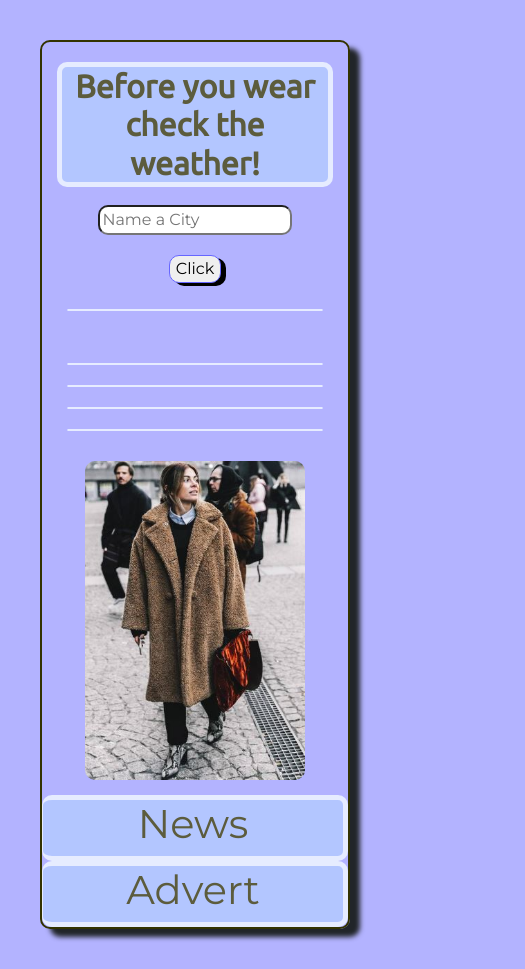
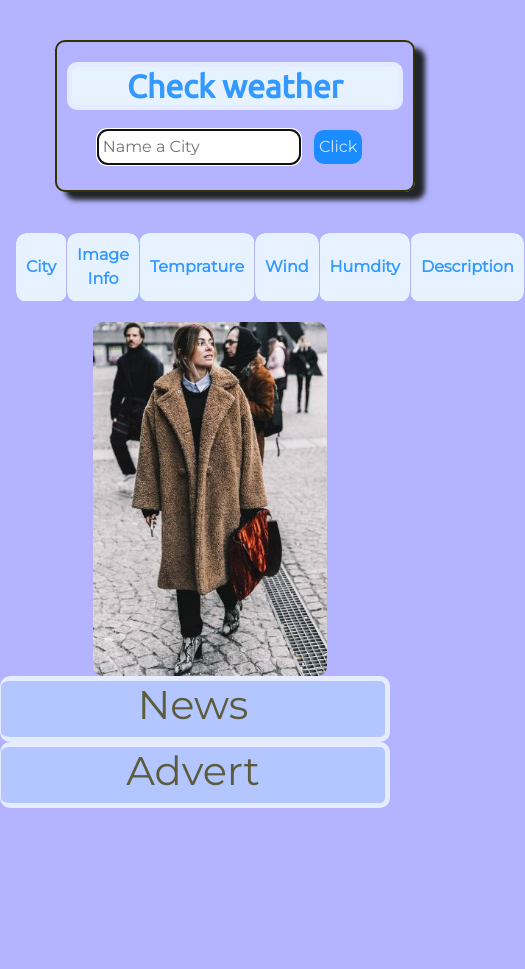
Before and after one commit to dawityab/weather_API, a plain HTML site: page index.html in a window 390 px wide. Shown: the whole page, 525 px wide, since content can reach past the window. After the commit the page ends 844 px from the top, so only its background shows below. Drawn offline with nearby package versions, Linux system fonts and the light colour scheme.

Commit message:
Final weather APi

```diff
--- a/index.html
+++ b/index.html
@@ -25,23 +25,42 @@
 </head>
 
 <body>
-
+ <div class="container-fluid">
 <section id="search">
 
- <div class="container-fluid">
 
- <div class="row">
-      <div class=" weather-coln col-lg-3 col-md-3 col-sm-12 ">
-<h2 class="title">Before you wear check the weather!</h2>
 
-<input  class="input-type" type="text" placeholder="Name a City" required>
+
+      <div>
+<h2 class="title">Check weather</h2>
+
+<input  class="input-type" type="text" placeholder="Name a City">
 
 
 
 <button type="submit" class="submit-btn">Click</button>
+<button type="submit" class="back-btn">Back to input</button>
 
-<p class="notify"></p>
-<div class="weather_result">
+
+<p id="notify"></p>
+</div>
+
+</section>
+
+<section>
+<table class="table-name" align="center">
+  <tr class="table-row">
+    <th class="table-head">City</th>
+     <th class="table-head">Image Info</th>
+      <th class="table-head">Temprature</th>
+       <th class="table-head">Wind</th>
+        <th class="table-head">Humdity</th>
+         <th class="table-head">Description</th>
+  </tr>
+</table>
+
+
+ <!-- <div class="weather_result">
 
 <h2 class="city"> </h2>
 <img class="icon" >
@@ -49,26 +68,28 @@
 <h6 class="wind"> </h6>
 <h6 class="humdity"> </h6>
 <h6 class="description"></h6>
-</div>
-
- <button type="submit" class="new-search">Click here for new search</button>
+</div>  -->
+</section>
+<section>
+ <!-- <button type="submit" class="new-search">Click here for new search</button>  -->
 
 </div>
 
 
-      <div class="col-lg-3 col-md-3 col-sm-12 ">
+      <div class="image-align">
  <img class="weather-wearing" src="image/pic-1.jpg" alt="weather-wearing">
       </div>
-      <div class="news col-lg-3 col-md-3 col-sm-12">
+      <div class="news ">
         <h1>News</h1>
       </div>
-       <div class="advert col-lg-3 col-md-3 col-sm-12">
+       <div class="advert">
         <h1>Advert</h1>
       </div>
     </div>
+</section>
+</div>
 
- </div>
-</section>
+
 <script type="text/javascript" src="scripting1.js" ></script>
 
 </body>
--- a/scripting1.js
+++ b/scripting1.js
@@ -1,5 +1,5 @@
 
-$('.new-search').hide();
+// //Adding click and key press  event listner for Click function
 
 document.querySelector('.submit-btn').addEventListener("click",weatherInfo);
 
@@ -10,22 +10,53 @@ document.addEventListener('keypress', function(event){
 
 	}
 });
+	//Adding click event listner for Click function
+document.querySelector('.submit-btn').addEventListener("click",Clicking);
+
+	//Adding click event listner for backToInit function
+document.querySelector('.back-btn').addEventListener("click",backTOinput);
+function Clicking(){
+	var city= document.querySelector('.input-type').value;
+	if(!city)
+	{
+
+		var message = "* Please fill the require input before you click";
+
+		console.log(message);
+		//alert('* Please fill the require input.');
+		$('#notify').append(message);
+		if(message){
+			$('.submit-btn').hide();
+			$('.back-btn').show();
+			$('.input-type').show();
+
+			$('.input-type').focus();
+
+
+		}
+		return -1;
+	}
+
+
+}
+
+Clicking();
 
 function weatherInfo(){
+	//Initalizing a row
+	var row = 1;
 	$('.input-type').show();
-	document.querySelector('.input-type').focus();
-
+	$('.input-type').focus();
+	// $('.submit-btnn').hide();
+	//Geting an input value
 	var city= document.querySelector('.input-type').value;
-
-	var empty = "";
-	if (city)
-	{
-
-		$.getJSON("https://api.openweathermap.org/data/2.5/weather?q="+city+"&units=metric&appid=b7cc5077d2f29668e2d6976ed0b44f8f",function(data){
 
 
 
-
+	if (city)
+	{
+		//Geting data form the API
+		$.getJSON("https://api.openweathermap.org/data/2.5/weather?q="+city+"&units=metric&appid=b7cc5077d2f29668e2d6976ed0b44f8f",function(data){
 
 			var temp= data.main.temp;
 			var wind = data.wind.speed;
@@ -33,58 +64,60 @@ function weatherInfo(){
 			var description = data.weather[0].description;
 			var icon = "http://openweathermap.org/img/w/" + data.weather[0].icon + ".png";
 
+			//consoling the data
+			console.log(data);
+			//Inserting row and celles in a table
+			var table = document.querySelector('.table-name');
+			var tableRow = table.insertRow(row);
+			var cell1 = tableRow.insertCell(0);
+			var cell2 = tableRow.insertCell(1);
+			var cell3 = tableRow.insertCell(2);
+			var cell4 = tableRow.insertCell(3);
+			var cell5 = tableRow.insertCell(4);
+			var cell6 = tableRow.insertCell(5);
+
+			//Printing a data on the browser
+			cell1.append(city);
+			var image = new Image();
+			image.src = icon;
+			cell2.appendChild(image);
+			cell3.append((Math.round (temp)) + '.°C' );
+			cell4.append((Math.round (wind)) + ".km/h");
+			cell5.append((Math.round (humidity)) + ".g/m3");
+			cell6.append(description);
 
 
-			console.log(data);
-
-
-			$(".city").append(city);
-			$(".icon").attr("src",icon);
-			$(".temp").unbind().append(" Temp " + (Math.round (temp)) + '.'+ '&deg;C');
-			$(".wind").append("Wind  " + (Math.round (wind)) + ".km/h");
-			$(".humdity").append("Humdity " + (Math.round (humidity)) + ".g/m3");
-			$(".description").append(  description);
-			$(".new-search").show();
-			$('.input-type').hide();
-			$('.submit-btn').hide();
-
+			//Increment new row
+			row ++;
+			// Calling the init function
 			init();
 
 
 
-		});
+			});
 
 
 	}
 
-	else if(city == empty)
-	{
+
+}
 
 
-alert('Please put the city and Click.');
-
-
-}
-}
-
+// To make the input field empty
 function init(){
 	document.querySelector('.input-type').value = "";
 
 }
 
-document.querySelector('.new-search').addEventListener("click",removeResult);
+// To go back to the input
+function backTOinput(){
+	$('.back-btn').hide();
+	$('#notify').empty();
+	$('.submit-btn').show();
+
+	$('.input-type').show();
+	$('.input-type').focus();
 
 
-function removeResult(){
-	$(".city").empty();
-	$(".icon").attr('src','');
-	$(".temp").empty();
-	$(".wind").empty();
-	$(".humdity").empty();
-	$(".description").empty();
-	$(".new-search").hide();
-	$('.input-type').show();
-	$('.submit-btn').show();
 }
-
-removeResult();
+backTOinput();
--- a/stylesheets.css
+++ b/stylesheets.css
@@ -1,28 +1,41 @@
 body{
 	background-color: #b3b3ff;
 	font-family: Montserrat;
+	width: 100%;
 }
 h2,h4{
-	color:#5c5c3d;
+	color:#3399ff;
 	font-family: 'Ubuntu', sans-serif;
 	font-weight: bold;
 	text-align: center;
 	border-radius: 10px;
-	border: solid 1px #e6ecff;
-	background-color: #b3c6ff;
+	border: solid 1px #e6f2ff;
+	/*background-color: #e6f2ff;*/
 	/*font-size: 2.5rem;*/
+
+}
 }
 h6{
 	font-family: 'Ubuntu', sans-serif;
 	font-weight: bold;
 }
+section{
+	text-align: center;
+}
+tr,th,td {
+	border: solid 1px#b3b3ff;
+	background-color:  #1a8cff;
+	color:white;
+	border-radius: 10px;
+}
 .title{
 	border-radius: 10px;
 	border: solid 5px #e6ecff;
-	background-color: #b3c6ff;
+	background-color: #e6f2ff;;
+	margin: 10px;
 	margin-top: 20px;
-	bottom: 10px;
-
+	/*bottom: 10px;*/
+	text-align: center;
 }
 #search{
 	text-align: center;
@@ -30,46 +43,58 @@ h6{
 	border: solid 2px #333300;
 	box-shadow: 10px 8px 5px;
 	border-radius: 10px;
+	width: 100%;
 }
 .weather-wearing{
 	margin-top: 20px;
-	/*margin-left: 10px;*/
+	margin-left: 30px;
 	border-radius: 10px;
 	box-shadow:5px;
-	width: 100%;
-	height: 90%;
+	width: 60%;
+	height: auto;
+
 }
-.input-type{
+.image-align{
+	text-align: center;
+}
+/*.weather-coln{
 	margin: 10px;
 	border-radius: 10px;
-	width: 80%;
+	width: 60%;
+	text-align: center;
+	color:green;
 
-}
-.submit-btn, .new-search{
-	border:solid 1px #6666ff;
-	box-shadow: 5px 3px;
+	}*/
+	.submit-btn,.back-btn, .new-search{
+		border:solid 0px #6666ff;
+		box-shadow: 3px;
 		border-radius: 10px;
 		margin: 10px;
+		background-color: #1a8cff;
+		color:  #cce6ff;
+		padding: 5px;
 	}
 
-@media screen and (max-width: 900px) {
+
+/*@media screen and (max-width: 920px) {
 .weather-wearing{
-	width:80%;
+	width:60%;
 }
-.input-type{
-	width: 70%;
+.weather-coln{
+	width: 80%;
 }
 
-}
-/*@media screen and (min-width: 900px) {
-.weather-wearing{
-	width:90%;
-}
+#search{
+	width: 100%;
+	} }*/
 	.input-type{
-	width: 70%;
+		border-radius: 10px;
+		border: solid 0px;
+		padding: 5px;
 	}
 
-}*/
+
+
 	.weather_result{
 		/*background-color: #3366ff;*/
 		margin: 10px;
@@ -95,3 +120,19 @@ background-color: #b3c6ff;
 		text-align: center;
 		position: relative;
 		border-left: solid 1px #e6ecff;
+	}
+	.table-name{
+		text-align:center;
+		border: 0px solid #3399ff;
+		width: 80%;
+
+	}
+	.table-head{
+		background-color:  #e6f2ff;
+		color: #3399ff;
+		padding: 10px;
+		border: 1px solid  #b3b3ff;
+		font-weight: 900;
+
+
+	}
```
Lines whose indentation alone changed are shown as unchanged.
